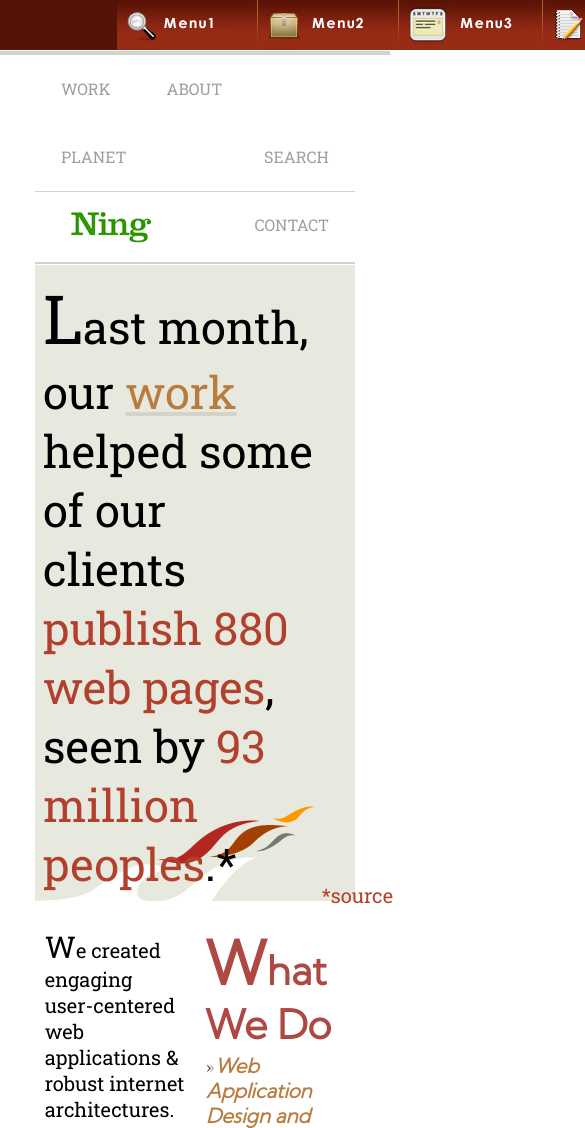
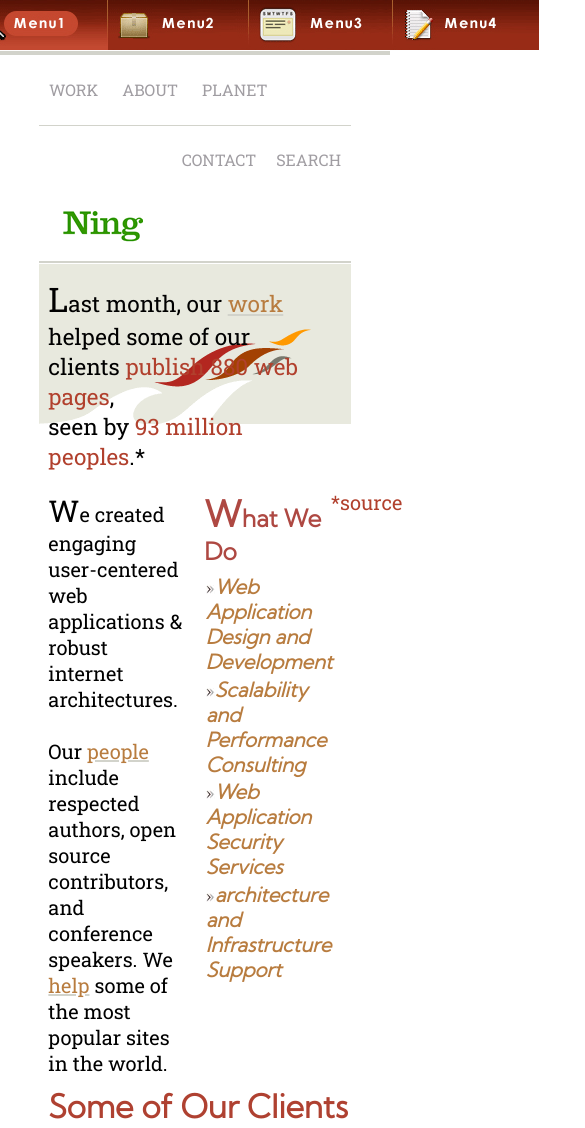
Before and after one commit to nishii005/page-layout, a plain HTML site: page index.html in a window 390 px wide. Shown: the top 1128 px of the page, 585 px wide, since content can reach past the window. Drawn offline with Linux system fonts and the light colour scheme.

Commit message:
Update index.css

```diff
--- a/index.css
+++ b/index.css
@@ -228,3 +228,89 @@ span{
 	color: #d2d3cb;
 
 }
+@media only screen and (max-width: 765px){
+
+
+	header{
+
+	height: 50px;
+	width: auto;
+}
+
+
+#menu-1{
+	left: -150px;
+	}
+
+#menu-2{
+	left: -9px;
+}
+
+#menu-3{
+	left: 132px;
+}
+
+#menu-4{
+
+	left: 275px;
+
+}
+#main{
+	margin: 0% 10%;
+}
+#mynav li{
+	padding: 10px;
+}
+
+#source{
+	top: 35px;
+	left: 5px;
+}
+/* styling applied to p element of content class */
+.content p{
+	padding: 3%;
+	padding-right: 5%;
+	padding-top: 4%;
+}
+
+/* pseudo class applied */
+
+.mysub{
+	width: 44%;
+	padding: 3%;
+	margin-top: 5%;
+
+}
+.mysub h1{
+	font-size: 24px;
+	padding-bottom: 5%;
+}
+.mysub li{
+	font-size: 20px;
+
+}
+/* background image inside content class */
+#bgImg{
+	height: 160px;
+	font-size: 8px;
+}
+section img{
+	margin-left: -6%;
+}
+
+#clients h1{
+	padding-top: 50%
+}
+
+.clients-img{
+
+	height: 50px;
+	width: 114px;
+}
+
+#footer-nav li{
+	padding: 1%;
+	padding-left: 15%;
+}
+
+}
```
